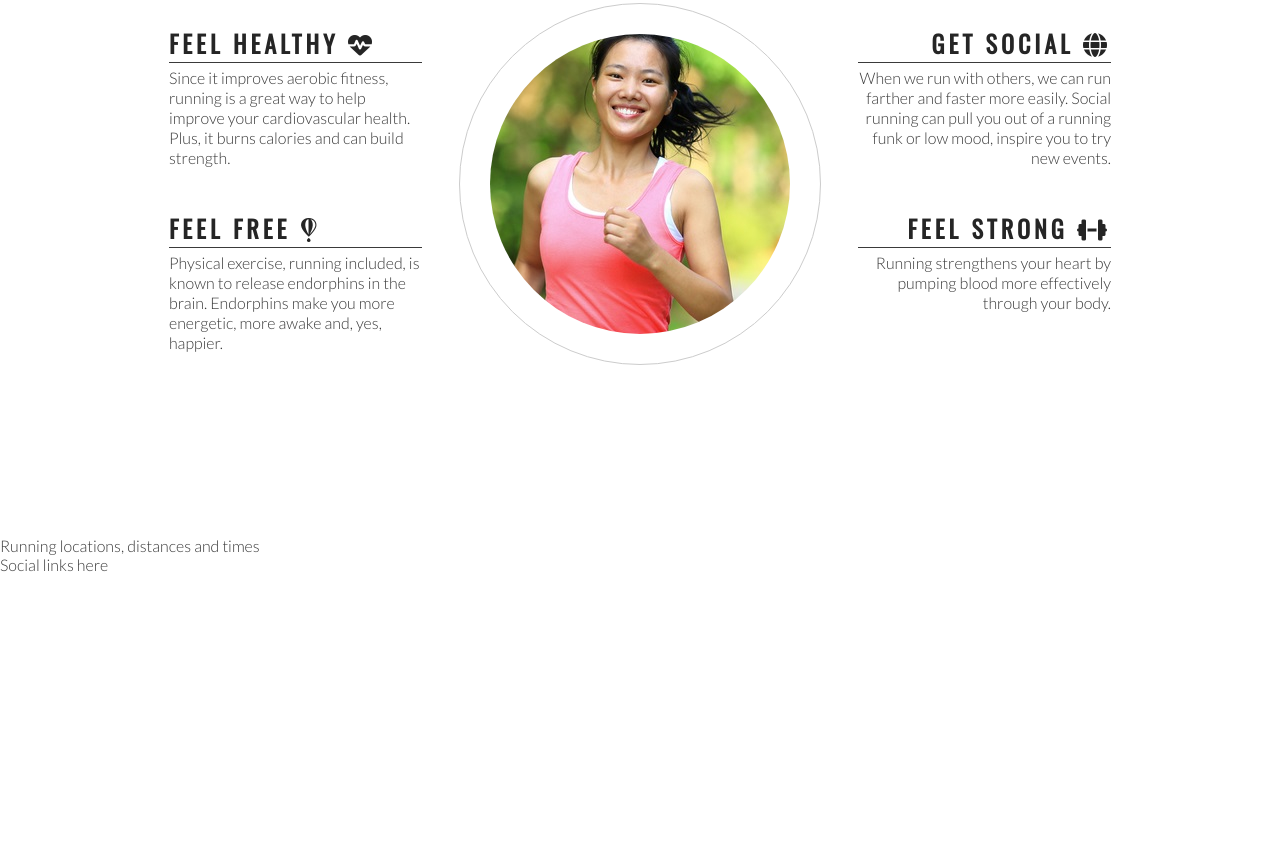
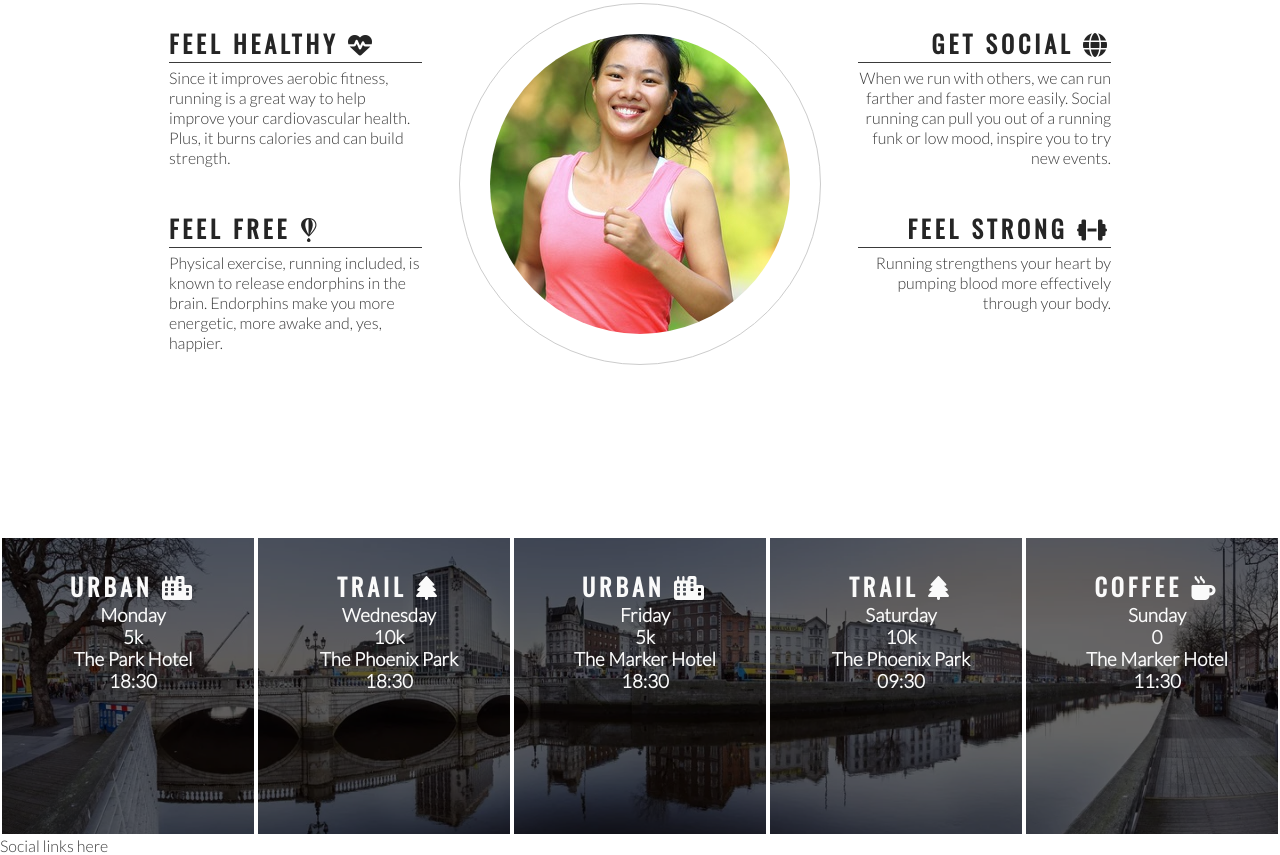
Before and after one commit to patkre/Love-running-2.1, a plain HTML site: page index.html in a window 1280 px wide. Shown: the part 759-1614 px from the top of the page. Before the commit the page ends 1333 px from the top, so only its background shows below. Drawn offline with nearby package versions, Linux system fonts and the light colour scheme.

Commit message:
images and icons plus bo sizing

```diff
--- a/assets/css/style.css
+++ b/assets/css/style.css
@@ -193,3 +193,30 @@ hr {
     height: 100%;
     border-radius: 50%;
 }
+
+/* event times */
+
+#times {
+    background: url('../images/dublin-city.webp');
+    background-repeat: no-repeat;
+    background-size: cover;
+    background-position: center;
+    width: 100%;
+    overflow: hidden;
+}
+
+#times div {
+    color: #fafafa;
+    background-color: rgba(0, 0, 0, .6);
+    width: 20%;
+    height: 300px;
+    float: left;
+    padding: 30px 0 0 10px;
+    text-align: center;
+    border: 2px solid white;
+    box-sizing: border-box;
+}
+
+#times h2 {
+    color: #fafafa;
+}
--- a/index.html
+++ b/index.html
@@ -87,7 +87,47 @@
         </div>
       </div>
     </section>
-    <section>Running locations, distances and times</section>
+    <section id="times">
+      <div>
+        <h2>Urban <i class="fas fa-city"></i></h2>
+        <h3>Monday</h3>
+        <h3>5k</h3>
+        <h3>The Park Hotel</h3>
+        <h3>18:30</h3>
+      </div>
+
+      <div>
+        <h2>Trail <i class="fas fa-tree"></i></h2>
+        <h3>Wednesday</h3>
+        <h3>10k</h3>
+        <h3>The Phoenix Park</h3>
+        <h3>18:30</h3>
+      </div>
+
+      <div>
+        <h2>Urban <i class="fas fa-city"></i></h2>
+        <h3>Friday</h3>
+        <h3>5k</h3>
+        <h3>The Marker Hotel</h3>
+        <h3>18:30</h3>
+      </div>
+
+      <div>
+        <h2>Trail <i class="fas fa-tree"></i></h2>
+        <h3>Saturday</h3>
+        <h3>10k</h3>
+        <h3>The Phoenix Park</h3>
+        <h3>09:30</h3>
+      </div>
+
+      <div>
+        <h2>Coffee <i class="fas fa-mug-hot"></i></h2>
+        <h3>Sunday</h3>
+        <h3>0</h3>
+        <h3>The Marker Hotel</h3>
+        <h3>11:30</h3>
+      </div>
+    </section>
     <footer>Social links here</footer>
 
     <!-- font awesome script -->
```
Also changed, not shown: assets/images/dublin-city.webp (added).
